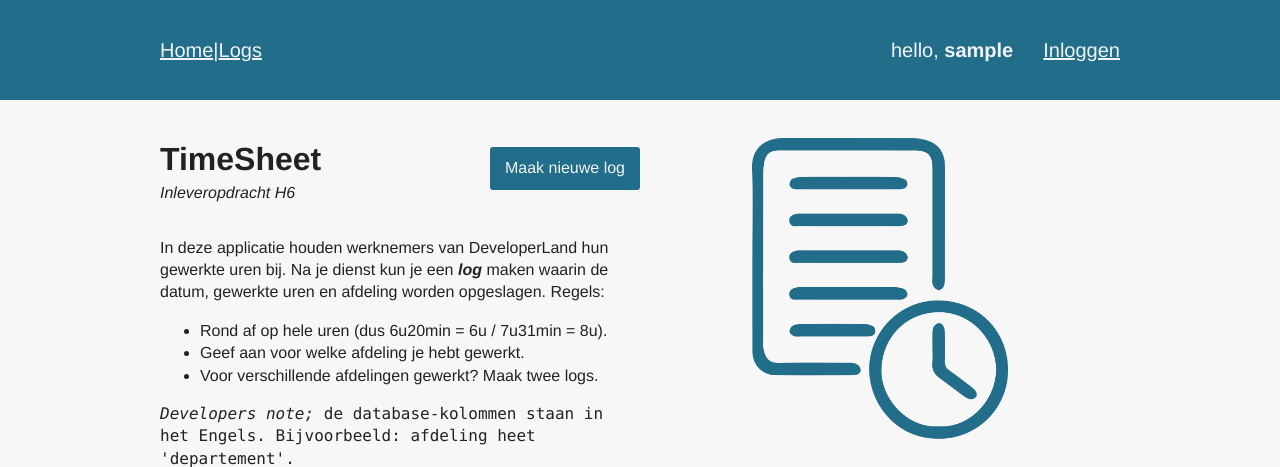
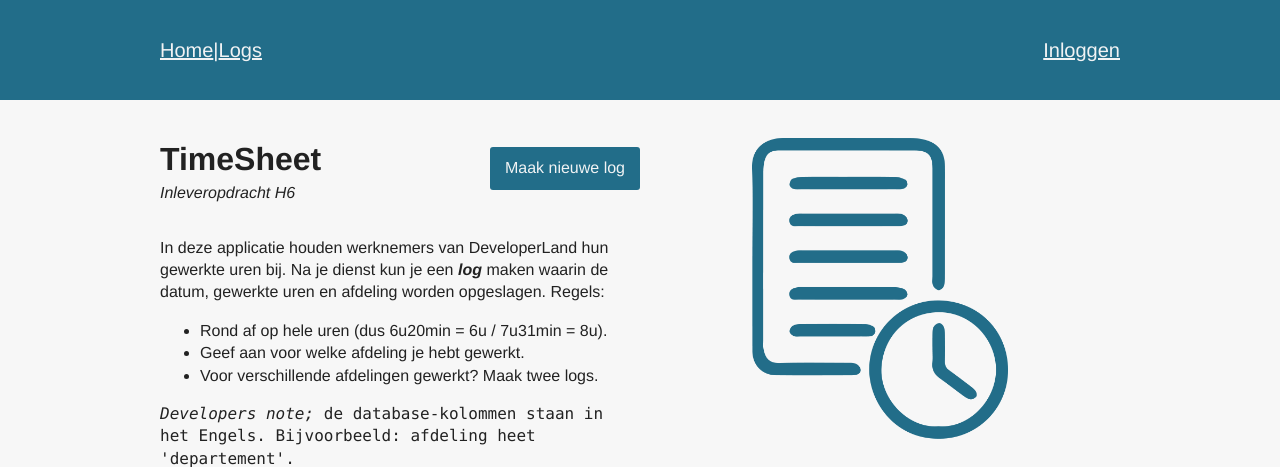
Before and after one commit to karim076/H13_Timesheet, a PHP site: page /Tweede/index.php in a window 1280 px wide. Shown: the top 467 px of the page. Run offline with PHP 8.4, Linux system fonts and the light colour scheme; the visitor is signed in with stand-in values (Sample User, id 1); data comes from the database, SQL or seed files in the repository.

Commit message:
Fixed when login it show username wich is bad

```diff
--- a/header.php
+++ b/header.php
@@ -12,9 +12,9 @@
             error_reporting(E_ERROR | E_WARNING | E_PARSE);
             session_start();
             if(isset($_SESSION['user_id'])): ?>
-                <?php echo "<div class='space'>hello, <strong>", $_SESSION["user_name"], "</strong></div>"?>
                 <p><a href="<?php echo $base_url; ?>/login.php">Inloggen</a></p>
             <?php else: ?>
+                <?php echo "<div class='space'>hello, <strong>", $_SESSION["user_name"], "</strong></div>"?>
                 <p><a href="<?php echo $base_url; ?>/logout.php">Uitloggen</a></p>
             <?php endif; ?>
             </div>
```
